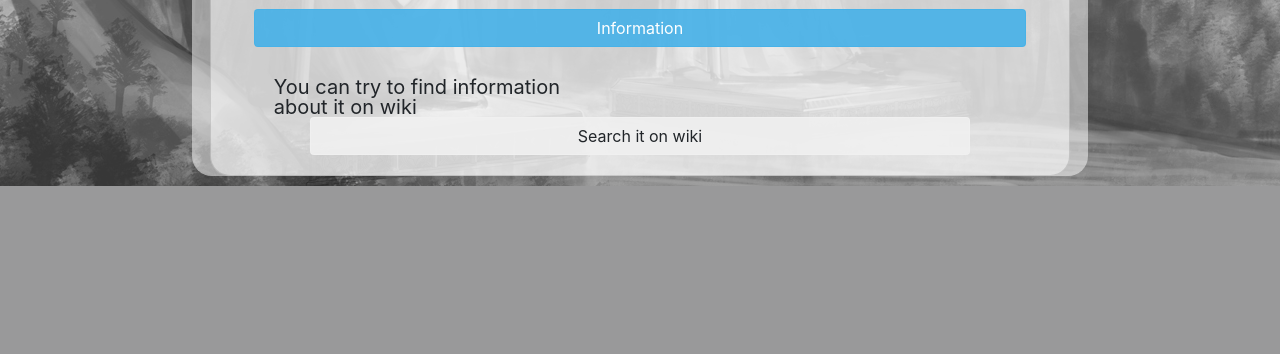
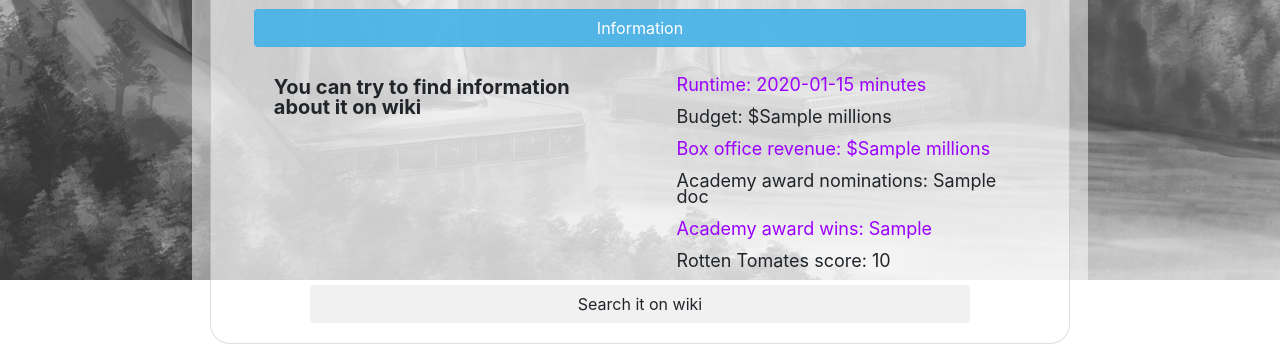
Before and after one commit to saltysallysmine/LORD, a Flask app: page /movies in a window 1280 px wide, after a click on "Information". Shown: the part 770-1124 px from the top of the page. Before the commit the page ends 956 px from the top, so only its background shows below. Run offline with Flask 2, Linux system fonts and the light colour scheme; a database or web service that is not in the repository returns one stand-in record (values such as "Sample title"); data that the repository does not hold is empty; parts of the project's set-up code (start-up, migrations or seed data) failed here and were passed over; some libraries are stand-ins or nearby versions.

Commit message:
fix bugs and layout movies page

```diff
--- a/lord_api.py
+++ b/lord_api.py
@@ -18,8 +18,14 @@ def get_character(params=None):
     if params is None:
         params = {}
     # print(MAIN_URL)
-    return requests.get(MAIN_URL + 'character', headers=headers,
-                        params=params).json()
+    try:
+        return requests.get(MAIN_URL + 'character', headers=headers,
+                            params=params).json()
+    except Exception:
+        # print(e)
+        # print(requests.get(MAIN_URL + 'character', headers=headers,
+        #              params=params).json())
+        return None
 
 
 def get_books():
--- a/main.py
+++ b/main.py
@@ -35,7 +35,7 @@ def error_page():
     html_keys = {
         'title': 'Error',
         'css_url': url_for('static', filename='/css/characters.css'),
-        'message': "Something go wrong!"
+        'message': "Something go wrong! We`re trying to fix your problem. Check the desired page after."
     }
     return render_template('base.html', **html_keys)
 
@@ -90,6 +90,8 @@ def movies():
         'css_url': url_for('static', filename='/css/movies.css'),
         'movies_list': lord_api.get_movies()['docs']
     }
+    if html_keys['movies_list'] is None:
+        redirect('/error')
     src_base = '../static/img/movies_poster/'
     posters_src_list = []
     wiki_url_list = []
--- a/static/css/movies.css
+++ b/static/css/movies.css
@@ -65,12 +65,23 @@ h1 {
     width: 45%;
     float: left;
     text-align: left;
+    font-weight: bold;
     /* border: 1px solid black; */
 }
 .card-text-info {
     width: 45%;
     margin-left: 55%;
+    text-align: left;
+    font-size: 18px;
+    line-height: 16px;
     /* border: 1px solid black; */
+}
+.card-text-info p:hover {
+    padding-left: 7px;
+    font-weight: bold;
+}
+.card-text-info p:nth-child(odd) {
+    color: rgba(155, 0, 255, 1);
 }
 .btn-search {
     width: 90%;
--- a/templates/movies.html
+++ b/templates/movies.html
@@ -20,11 +20,12 @@
                         {{ wiki_snippet_list[loop.index0] }}
                     </div>
                     <div class="card-text-info">
-                        {% for key, value in movie.items() %}
-                            {% if key != 'name' and key != '_id' %}
-                                <p>{{ key }}: {{ value }}</p>
-                            {% endif %}
-                        {% endfor %}
+                        <p>Runtime: {{ movie['runtimeInMinutes'] }} minutes</p>
+                        <p>Budget: ${{ movie['budgetInMillions'] }} millions</p>
+                        <p>Box office revenue: ${{ movie['boxOfficeRevenueInMillions'] }} millions</p>
+                        <p>Academy award nominations: {{ movie['academyAwardNominations'] }}</p>
+                        <p>Academy award wins: {{ movie['academyAwardWins'] }}</p>
+                        <p>Rotten Tomates score: {{ movie['rottenTomatesScore'] }}</p>
                     </div>
                 </div>
                 <a href="{{ wiki_url_list[loop.index0] }}" class="btn btn-light btn-search" target="_blank" >Search it on wiki</a>
```
Also changed, not shown: static/img/movies_poster/The Hobbit Series.jpg, static/img/movies_poster/The Two Towers.jpg.
